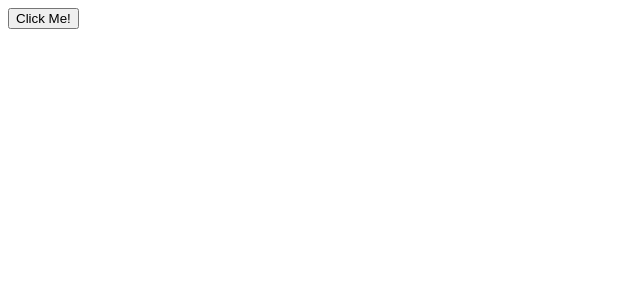
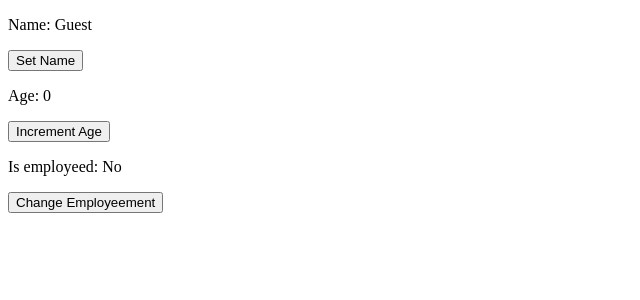
Before and after one commit to InduwaraThisaru2269/induwara-test-app, a React (Vite) app: page / in a window 1280 px wide. Shown: the top 300 px of the page, without its empty margins (0-640 px from the left). Built offline with nearby package versions, Linux system fonts and the light colour scheme.

Commit message:
UseState learned

```diff
--- a/src/App.jsx
+++ b/src/App.jsx
@@ -1,5 +1,4 @@
-import List from "./List"
-import Button from "./Button"
+import MyComponent from "./MyComponent"
 
 function App() {
 /*
@@ -20,7 +19,7 @@ function App() {
 
   return(
     <>
-    <Button/>
+    <MyComponent />
     </>
   )
 }
--- a/src/Button.jsx
+++ b/src/Button.jsx
@@ -1,13 +1,22 @@
 
 function Button(){
+    let count = 0;
 
+    /*const handleClick =  (name) => {
+        if(count < 3){
+            count++;
+            window.alert(name + ', you clicked me '+count+' times');
+        }
+        else{
+            window.alert(name+' stop clicking me!')
+        }
+    }*/
 
-    const handleClick =  () => window.alert("Ouch!!!!")
+    //const handleClick2 = (Name) => window.alert(Name + ' stop clicking me!!!');
 
-    const handleClick2 = (Name) => window.alert(Name + ' stop clicking me!!!');
-
+    const handleClick = (e) => e.target.textContent = "OUCH!";
     return(
-        <button onClick={() => handleClick2("Induwara")}>Click Me!</button>
+        <button onClick={(e) => handleClick(e)}>Click Me!</button>
     )
 }
 
--- /dev/null
+++ b/src/MyComponent.jsx
@@ -0,0 +1,35 @@
+import React, {useState} from "react"
+
+function MyComponent(){
+
+    const [name, setName] = useState("Guest");
+    const [age, setAge] = useState(0);
+    const [isEmployeed, setIsEmployeed] = useState(false)
+
+    const updateName = () => {
+        setName("Induwara");
+    }
+
+    const incremetAge = () => {
+        setAge(age + 1)
+    }
+
+    const changeEmployeeStatus = () => {
+        setIsEmployeed(!isEmployeed)
+    }
+
+    return(
+        <div>
+            <p>Name: {name}</p>
+            <button onClick={updateName}>Set Name</button>
+
+            <p>Age: {age}</p>
+            <button onClick={incremetAge}>Increment Age</button>
+
+            <p>Is employeed: {isEmployeed ? "Yes" : "No"}</p>
+            <button onClick={changeEmployeeStatus}>Change Employeement</button>
+        </div>
+    );
+}
+
+export default MyComponent
```
